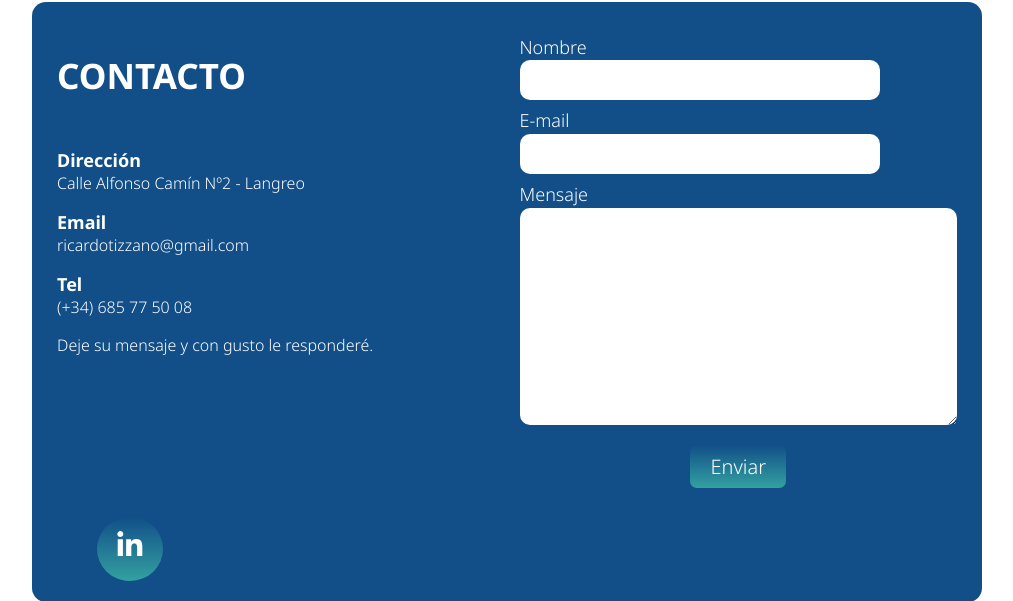
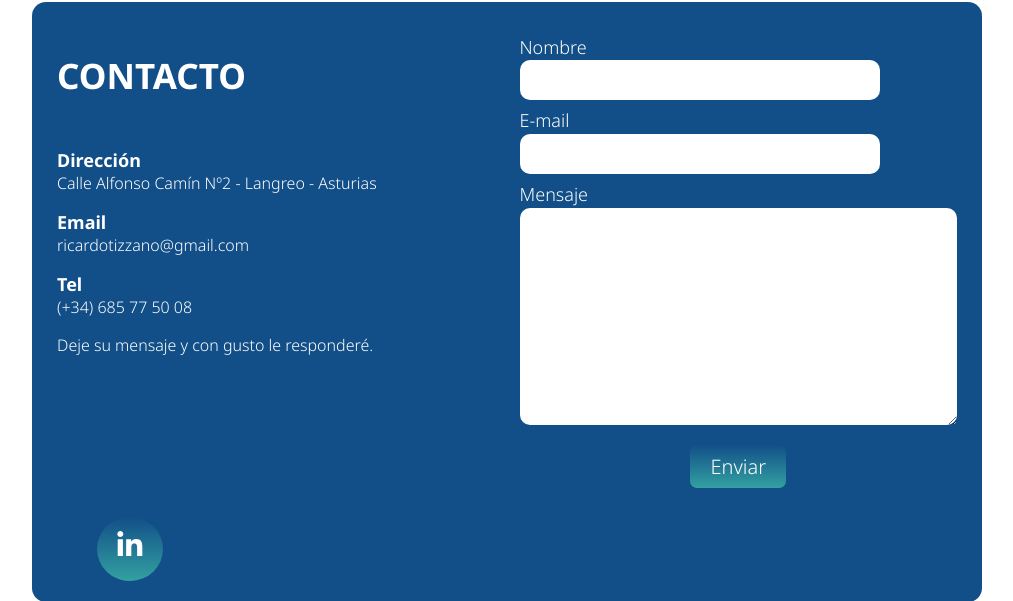
Before and after one commit to RicardoTizzano/cv, a Flask app: page / in a window 1280 px wide. Shown: the part 1840-2441 px from the top of the page, without its empty margins (133-1146 px from the left). Run offline with Flask 3, Linux system fonts and the light colour scheme.

Commit message:
Se agrega Asturias en index.html

```diff
--- a/templates/index.html
+++ b/templates/index.html
@@ -121,7 +121,7 @@
             <div class="contact-details">
                 <div class="contact-details-group">
                     <p class="contact-label">Dirección</p>
-                    <p class="contact-text">Calle Alfonso Camín Nº2 - Langreo</p>
+                    <p class="contact-text">Calle Alfonso Camín Nº2 - Langreo - Asturias</p>
                 </div>
                 <div class="contact-details-group">
                     <p class="contact-label">Email</p>
```
